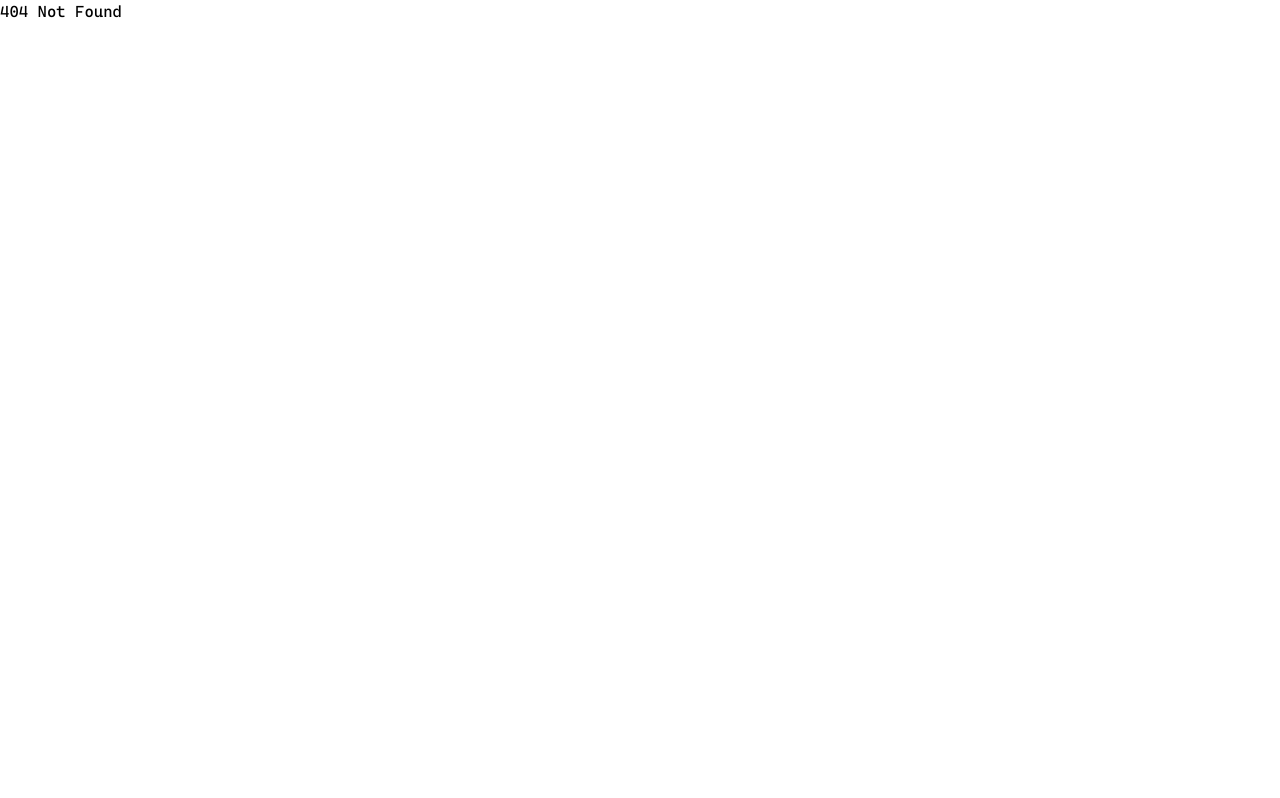
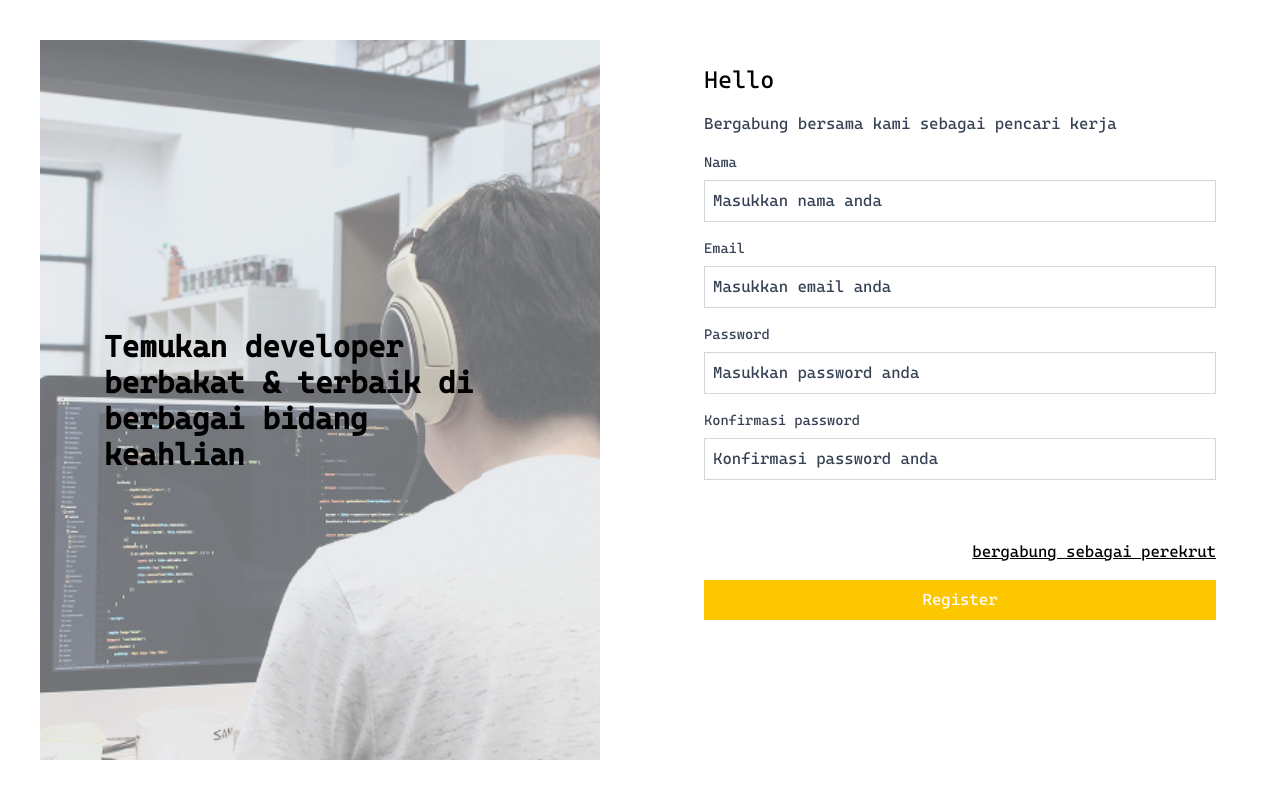
Before and after one commit to janexmgd/hirejob-fe, a React (Vite) app: page /register in a window 1280 px wide. Before the commit this address had no page. Built offline with nearby package versions, Linux system fonts and the light colour scheme.

Commit message:
adding register page

```diff
--- a/src/Router.jsx
+++ b/src/Router.jsx
@@ -2,12 +2,14 @@ import { BrowserRouter, Route, Routes } from 'react-router';
 import Home from './pages/Home.jsx';
 import Login from './pages/Login.jsx';
 import NotFound from './pages/NotFound.jsx';
+import Register from './pages/Register.jsx';
 export default function Router() {
   return (
     <BrowserRouter>
       <Routes>
         <Route path='/' element={<Home />} />
         <Route path='/login' element={<Login />} />
+        <Route path='/register' element={<Register />} />
         <Route path='*' element={<NotFound />} />
       </Routes>
     </BrowserRouter>
--- a/src/components/Decoration.jsx
+++ b/src/components/Decoration.jsx
@@ -1,7 +1,7 @@
 import imgS from '../assets/images/landing_page_top.png';
 export default function Decoration() {
   return (
-    <div className='hidden sm:block w-1/2 m-10'>
+    <div className='hidden md:block w-1/2 p-10 h-screen sticky top-0'>
       <div className='w-full h-full relative'>
         <img
           src={imgS}
--- /dev/null
+++ b/src/components/JobseekerForm.jsx
@@ -0,0 +1,79 @@
+import { useNavigate } from 'react-router-dom';
+import { useState, useEffect } from 'react';
+
+export default function JoobseekerForm() {
+  const navigate = useNavigate();
+  const [form, setForm] = useState({
+    name: '',
+    email: '',
+    password: '',
+    confirmPassword: '',
+  });
+  const [err, setErr] = useState('');
+  useEffect(() => {
+    setErr('');
+    if (form.password != form.confirmPassword) {
+      setErr('password dan konfirmasi password tidak sesuai');
+    }
+  }, [form.password, form.confirmPassword]);
+  return (
+    <div className='w-full md:w-1/2 h-full flex flex-col p-16 space-y-4'>
+      <p className='text-2xl'>Hello</p>
+      <p className='text-gray-700'>
+        Bergabung bersama kami sebagai pencari kerja
+      </p>
+      <form onSubmit='' className='flex flex-col space-y-4'>
+        <div className='flex flex-col space-y-2'>
+          <p className='text-gray-700 text-sm'>Nama</p>
+          <input
+            type='text'
+            className='border border-gray-300 p-2 placeholder:text-gray-700'
+            placeholder='Masukkan nama anda'
+            onChange={(e) => setForm({ ...form, name: e.target.value })}
+          />
+        </div>
+        <div className='flex flex-col space-y-2'>
+          <p className='text-gray-700 text-sm'>Email</p>
+          <input
+            type='email'
+            className='border border-gray-300 p-2 placeholder:text-gray-700'
+            placeholder='Masukkan email anda'
+            onChange={(e) => setForm({ ...form, email: e.target.value })}
+          />
+        </div>
+        <div className='flex flex-col space-y-2'>
+          <p className='text-gray-700 text-sm'>Password</p>
+          <input
+            type='password'
+            className='border border-gray-300 p-2 placeholder:text-gray-700'
+            placeholder='Masukkan password anda'
+            onChange={(e) => setForm({ ...form, password: e.target.value })}
+          />
+        </div>
+        <div className='flex flex-col space-y-2'>
+          <p className='text-gray-700 text-sm'>Konfirmasi password</p>
+          <input
+            type='password'
+            className='border border-gray-300 p-2 placeholder:text-gray-700'
+            placeholder='Konfirmasi password anda'
+            onChange={(e) =>
+              setForm({ ...form, confirmPassword: e.target.value })
+            }
+          />
+        </div>
+        <p className='mt-2 text-red-400 text-sm min-h-[20px]'>{err}</p>
+        <div className='flex items-end justify-end w-full'>
+          <p
+            className='text-black underline hover:cursor-pointer'
+            onClick={() => navigate('/register?role=recruiter')}
+          >
+            bergabung sebagai perekrut
+          </p>
+        </div>
+        <button className='bg-yellow-400 text-white p-2 hover:bg-yellow-500 hover:cursor-pointer'>
+          Register
+        </button>
+      </form>
+    </div>
+  );
+}
--- /dev/null
+++ b/src/components/RecruiterForm.jsx
@@ -0,0 +1,93 @@
+import { useNavigate } from 'react-router-dom';
+import { useState, useEffect } from 'react';
+
+export default function RecruiterForm() {
+  const navigate = useNavigate();
+  const [form, setForm] = useState({
+    name: '',
+    email: '',
+    password: '',
+    confirmPassword: '',
+    companyName: '',
+    position: '',
+  });
+  const [err, setErr] = useState('');
+  return (
+    <div className='w-full md:w-1/2 h-full flex flex-col p-16 space-y-4'>
+      <p className='text-2xl'>Hello</p>
+      <p className='text-gray-700'>
+        Bergabung bersama kami sebagai perusahaan yang mencari developer
+      </p>
+      <form onSubmit='' className='flex flex-col space-y-2'>
+        <div className='flex flex-col space-y-2'>
+          <p className='text-gray-700 text-sm'>Nama</p>
+          <input
+            type='text'
+            className='border border-gray-300 p-2 placeholder:text-gray-700'
+            placeholder='Masukkan nama anda'
+            onChange={(e) => setForm({ ...form, name: e.target.value })}
+          />
+        </div>
+        <div className='flex flex-col space-y-2'>
+          <p className='text-gray-700 text-sm'>Email</p>
+          <input
+            type='email'
+            className='border border-gray-300 p-2 placeholder:text-gray-700'
+            placeholder='Masukkan email anda'
+            onChange={(e) => setForm({ ...form, email: e.target.value })}
+          />
+        </div>
+        <div className='flex flex-col space-y-2'>
+          <p className='text-gray-700 text-sm'>Nama</p>
+          <input
+            type='text'
+            className='border border-gray-300 p-2 placeholder:text-gray-700'
+            placeholder='Masukkan nama anda'
+            onChange={(e) => setForm({ ...form, name: e.target.value })}
+          />
+        </div>
+        <div className='flex flex-col space-y-2'>
+          <p className='text-gray-700 text-sm'>Nama</p>
+          <input
+            type='text'
+            className='border border-gray-300 p-2 placeholder:text-gray-700'
+            placeholder='Masukkan nama anda'
+            onChange={(e) => setForm({ ...form, name: e.target.value })}
+          />
+        </div>
+        <div className='flex flex-col space-y-2'>
+          <p className='text-gray-700 text-sm'>Password</p>
+          <input
+            type='password'
+            className='border border-gray-300 p-2 placeholder:text-gray-700'
+            placeholder='Masukkan password anda'
+            onChange={(e) => setForm({ ...form, password: e.target.value })}
+          />
+        </div>
+        <div className='flex flex-col space-y-2'>
+          <p className='text-gray-700 text-sm'>Konfirmasi password</p>
+          <input
+            type='password'
+            className='border border-gray-300 p-2 placeholder:text-gray-700'
+            placeholder='Konfirmasi password anda'
+            onChange={(e) =>
+              setForm({ ...form, confirmPassword: e.target.value })
+            }
+          />
+        </div>
+        <p className='mt-2 text-red-400 text-sm min-h-[20px]'>{err}</p>
+        <div className='flex items-end justify-end w-full'>
+          <p
+            className='text-black underline hover:cursor-pointer'
+            onClick={() => navigate('/register?role=jobseeker')}
+          >
+            bergabung sebagai pencari kerja
+          </p>
+        </div>
+        <button className='bg-yellow-400 text-white p-2 hover:bg-yellow-500 hover:cursor-pointer'>
+          Register
+        </button>
+      </form>
+    </div>
+  );
+}
--- a/src/pages/Home.jsx
+++ b/src/pages/Home.jsx
@@ -9,9 +9,9 @@ const Home = () => {
     <div className='flex flex-col min-h-screen w-full pl-16 pr-16'>
       <Navbar />
       <section className='sectionOne flex w-full h-[90vh]'>
-        <div className='w-full sm:w-1/2 flex flex-col justify-center items-center'>
+        <div className='w-full md:w-1/2 flex flex-col justify-center items-center'>
           <div className='flex flex-col items-start w-full'>
-            <div className='text-3xl sm:text-xl tracking-wider capitalize font-bold'>
+            <div className='text-3xl md:text-xl tracking-wider capitalize font-bold'>
               talenta terbaik negeri untuk perubahan revolusi 4.0
             </div>
             <div className='text-gray-500 mt-3 tracking-widest'>
@@ -19,13 +19,13 @@ const Home = () => {
               euismod ipsum et dui rhoncus auctor.
             </div>
 
-            <button className=' bg-purple-700 text-white p-2 w-1/2 max-w-64 mt-7 sm:text-xs cursor-pointer hover:scale-105'>
+            <button className=' bg-purple-700 text-white p-2 w-1/2 max-w-64 mt-7 md:text-xs cursor-pointer hover:scale-105'>
               Mulai Dari sekarang
             </button>
           </div>
         </div>
 
-        <div className='hidden sm:w-1/2 sm:flex flex-col justify-center items-center'>
+        <div className='hidden md:w-1/2 md:flex flex-col justify-center items-center'>
           <div className='w-3/4 h-[80%] ml-auto mr-auto flex items-center justify-center hover:scale-105'>
             <img
               src={topLandingImg}
@@ -38,7 +38,7 @@ const Home = () => {
       </section>
 
       <section className='sectionTwo flex w-full h-screen '>
-        <div className='hidden sm:w-1/2 sm:flex  flex-col justify-center items-center'>
+        <div className='hidden md:w-1/2 md:flex  flex-col justify-center items-center'>
           <div className='w-3/4 h-[80%] ml-auto mr-auto flex items-center justify-center hover:scale-105'>
             <img
               src={midLandingImg}
@@ -48,36 +48,36 @@ const Home = () => {
             />
           </div>
         </div>
-        <div className='w-full sm:w-1/2 flex flex-col justify-center items-center'>
-          <p className='text-3xl sm:text-xl tracking-wider capitalize w-full font-bold'>
+        <div className='w-full md:w-1/2 flex flex-col justify-center items-center'>
+          <p className='text-3xl md:text-xl tracking-wider capitalize w-full font-bold'>
             kenapa harus mencari talenta disini
           </p>
           <ul className='list-disc list-inside text-gray-500 mt-3 tracking-widest w-full marker:text-purple-700 marker:font-bold'>
-            <li className='text-xs sm:text-sm'>Lorem ipsum dolor sit amet,</li>
-            <li className='text-xs sm:text-sm'>Lorem ipsum dolor sit amet,</li>
-            <li className='text-xs sm:text-sm'>Lorem ipsum dolor sit amet,</li>
-            <li className='text-xs sm:text-sm'>Lorem ipsum dolor sit amet,</li>
+            <li className='text-xs md:text-sm'>Lorem ipsum dolor sit amet,</li>
+            <li className='text-xs md:text-sm'>Lorem ipsum dolor sit amet,</li>
+            <li className='text-xs md:text-sm'>Lorem ipsum dolor sit amet,</li>
+            <li className='text-xs md:text-sm'>Lorem ipsum dolor sit amet,</li>
           </ul>
         </div>
       </section>
 
       <section className='sectionThree flex w-full h-screen'>
-        <div className='w-full sm:w-1/2 flex flex-col justify-center items-center'>
-          <p className='text-xl sm:text-3xl tracking-wider capitalize w-full sm:w-3/4 font-bold'>
+        <div className='w-full md:w-1/2 flex flex-col justify-center items-center'>
+          <p className='text-xl md:text-3xl tracking-wider capitalize w-full md:w-3/4 font-bold'>
             Skill Talent
           </p>
-          <p className='text-gray-500 mt-3 w-full sm:w-3/4 tracking-widest text-sm sm:text-xs'>
+          <p className='text-gray-500 mt-3 w-full md:w-3/4 tracking-widest text-sm md:text-xs'>
             Lorem ipsum dolor sit amet, consectetur adipiscing elit. In euismod
             ipsum et dui rhoncus auctor.
           </p>
-          <ul className='list-disc list-inside text-gray-500 mt-3 tracking-widest w-full sm:w-3/4 marker:text-yellow-200 marker:font-bold marker:text-2xl sm:marker:text-lg'>
-            <li className='text-sm sm:text-xs'>Golang</li>
-            <li className='text-sm sm:text-xs'>Javascript</li>
-            <li className='text-sm sm:text-xs'>Rust</li>
-            <li className='text-sm sm:text-xs'>Python</li>
+          <ul className='list-disc list-inside text-gray-500 mt-3 tracking-widest w-full md:w-3/4 marker:text-yellow-200 marker:font-bold marker:text-2xl md:marker:text-lg'>
+            <li className='text-sm md:text-xs'>Golang</li>
+            <li className='text-sm md:text-xs'>Javascript</li>
+            <li className='text-sm md:text-xs'>Rust</li>
+            <li className='text-sm md:text-xs'>Python</li>
           </ul>
         </div>
-        <div className='hidden sm:w-1/2 sm:flex  flex-col justify-center items-center'>
+        <div className='hidden md:w-1/2 md:flex  flex-col justify-center items-center'>
           <div className='w-3/4 h-[80%] ml-auto mr-auto flex items-center justify-center hover:scale-105'>
             <img
               src={bottomLandingImg}
--- a/src/pages/Login.jsx
+++ b/src/pages/Login.jsx
@@ -22,7 +22,7 @@ export default function Login() {
     }
   };
   return (
-    <div className='flex flex-row h-screen w-screen overflow-hidden'>
+    <div className='flex flex-row h-screen w-screen'>
       <Decoration />
       <div className='w-full sm:w-1/2 h-full flex flex-col p-16 space-y-4'>
         <p className='text-2xl'>Hello</p>
--- a/src/pages/Register.jsx
+++ b/src/pages/Register.jsx
@@ -1,7 +1,28 @@
+import { useSearchParams, useNavigate } from 'react-router-dom';
+import JobseekerForm from '../components/JobseekerForm.jsx';
+import Decoration from '../components/Decoration.jsx';
+import { useEffect, useState } from 'react';
+import RecruiterForm from '../components/RecruiterForm.jsx';
+
 export default function Register() {
+  const [searchParams] = useSearchParams();
+  const navigate = useNavigate();
+  const [role, setRole] = useState(searchParams.get('role') || 'jobseeker');
+
+  useEffect(() => {
+    setRole(searchParams.get('role') || 'jobseeker');
+  }, [searchParams]);
+
+  useEffect(() => {
+    if (role !== 'jobseeker' && role !== 'recruiter') {
+      navigate('/register?role=jobseeker');
+    }
+  }, [role]);
+
   return (
-    <div>
-      <p>register</p>
+    <div className='flex flex-row min-h-screen w-full'>
+      <Decoration />
+      {role === 'jobseeker' ? <JobseekerForm /> : <RecruiterForm />}
     </div>
   );
 }
```
